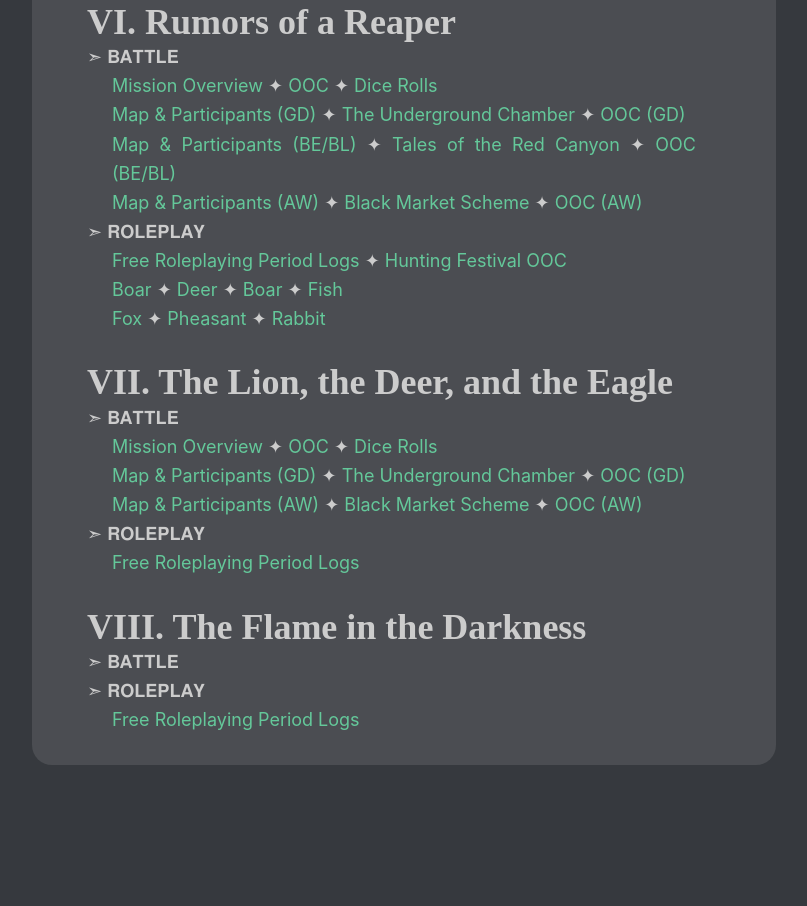
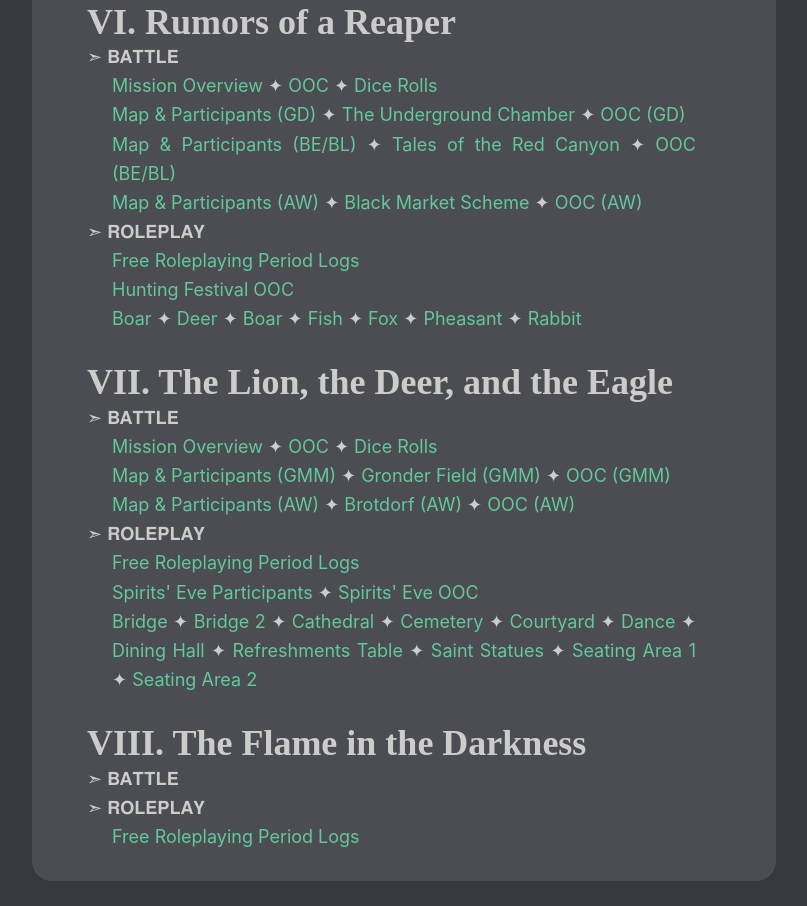
Before and after one commit to lockeanddemosthenes/BHaEArchive, a plain HTML site: page index.html in a window 1280 px wide. Shown: the part 1973-2879 px from the top of the page, without its empty margins (236-1043 px from the left). Before the commit the page ends 2763 px from the top, so only its background shows below. Drawn offline with Linux system fonts and the light colour scheme.

Commit message:
ch 7 links

```diff
--- a/index.html
+++ b/index.html
@@ -76,17 +76,21 @@
     <p class="indent"><a href="views/ch_06_rumors_of_a_reaper/missions/bebl-map-and-participants.html">Map & Participants (BE/BL)</a> ✦ <a href="views/ch_06_rumors_of_a_reaper/missions/bebl-red-canyon.html">Tales of the Red Canyon</a> ✦ <a href="views/ch_06_rumors_of_a_reaper/missions/bebl-ooc.html">OOC (BE/BL)</a></p>
     <p class="indent"><a href="views/ch_06_rumors_of_a_reaper/missions/aw-map-and-participants.html">Map & Participants (AW)</a> ✦ <a href="views/ch_06_rumors_of_a_reaper/missions/aw-enbarr.html">Black Market Scheme</a> ✦ <a href="views/ch_06_rumors_of_a_reaper/missions/aw-ooc.html">OOC (AW)</a></p>
     <p>➣ 𝐑𝐎𝐋𝐄𝐏𝐋𝐀𝐘</p>
-    <p class="indent"><a href="https://docs.google.com/document/d/1d6WVu0SwHGOpGqxuaiQoDvaeODD08eOJPDihfQwH8oE">Free Roleplaying Period Logs</a> ✦ <a href="views/ch_06_rumors_of_a_reaper/hunting_festival/ooc.html">Hunting Festival OOC</a></p>
-    <p class="indent"><a href="views/ch_06_rumors_of_a_reaper/hunting_festival/boar_fritz-zero.html">Boar</a> ✦ <a href="views/ch_06_rumors_of_a_reaper/hunting_festival/deer_caspar-leonie.html">Deer</a> ✦ <a href="views/ch_06_rumors_of_a_reaper/hunting_festival/duck_ashe-gavrel.html">Boar</a> ✦ <a href="views/ch_06_rumors_of_a_reaper/hunting_festival/fish_linhardt-thyra.html">Fish</a></p>
-    <p class="indent"><a href="views/ch_06_rumors_of_a_reaper/hunting_festival/fox_cyril-soleil.html">Fox</a> ✦ <a href="views/ch_06_rumors_of_a_reaper/hunting_festival/pheasant_danny-lucy.html">Pheasant</a> ✦ <a href="views/ch_06_rumors_of_a_reaper/hunting_festival/rabbit_mercedes-ziggy.html">Rabbit</a></p>
+    <p class="indent"><a href="https://docs.google.com/document/d/1d6WVu0SwHGOpGqxuaiQoDvaeODD08eOJPDihfQwH8oE">Free Roleplaying Period Logs</a></p>
+    <p class="indent"><a href="views/ch_06_rumors_of_a_reaper/hunting_festival/ooc.html">Hunting Festival OOC</a></p>
+    <p class="indent"><a href="views/ch_06_rumors_of_a_reaper/hunting_festival/boar_fritz-zero.html">Boar</a> ✦ <a href="views/ch_06_rumors_of_a_reaper/hunting_festival/deer_caspar-leonie.html">Deer</a> ✦ <a href="views/ch_06_rumors_of_a_reaper/hunting_festival/duck_ashe-gavrel.html">Boar</a> ✦ <a href="views/ch_06_rumors_of_a_reaper/hunting_festival/fish_linhardt-thyra.html">Fish</a> ✦ <a href="views/ch_06_rumors_of_a_reaper/hunting_festival/fox_cyril-soleil.html">Fox</a> ✦ <a href="views/ch_06_rumors_of_a_reaper/hunting_festival/pheasant_danny-lucy.html">Pheasant</a> ✦ <a href="views/ch_06_rumors_of_a_reaper/hunting_festival/rabbit_mercedes-ziggy.html">Rabbit</a></p>
 
 <h2 id="ch07">VII. The Lion, the Deer, and the Eagle</h2>
     <p>➣ 𝐁𝐀𝐓𝐓𝐋𝐄</p>
     <p class="indent"><a href="views/ch_07_the_lion_the_deer_and_the_eagle/missions/debriefs.html">Mission Overview</a> ✦ <a href="views/ch_07_the_lion_the_deer_and_the_eagle/missions/chapter-ooc.html">OOC</a> ✦ <a href="views/ch_07_the_lion_the_deer_and_the_eagle/missions/chapter-rolls.html">Dice Rolls</a></p>
-    <p class="indent"><a href="views/ch_07_the_lion_the_deer_and_the_eagle/missions/gd-map-and-participants.html">Map & Participants (GD)</a> ✦ <a href="views/ch_07_the_lion_the_deer_and_the_eagle/missions/gd-underground-chamber.html">The Underground Chamber</a> ✦ <a href="views/ch_07_the_lion_the_deer_and_the_eagle/missions/gd-ooc.html">OOC (GD)</a></p>
-    <p class="indent"><a href="views/ch_07_the_lion_the_deer_and_the_eagle/missions/aw-map-and-participants.html">Map & Participants (AW)</a> ✦ <a href="views/ch_07_the_lion_the_deer_and_the_eagle/missions/aw-enbarr.html">Black Market Scheme</a> ✦ <a href="views/ch_07_the_lion_the_deer_and_the_eagle/missions/aw-ooc.html">OOC (AW)</a></p>
+    <p class="indent"><a href="views/ch_07_the_lion_the_deer_and_the_eagle/missions/gmm-map-and-participants.html">Map & Participants (GMM)</a> ✦ <a href="views/ch_07_the_lion_the_deer_and_the_eagle/missions/gmm-gronder-field.html">Gronder Field (GMM)</a> ✦ <a href="views/ch_07_the_lion_the_deer_and_the_eagle/missions/gmm-ooc.html">OOC (GMM)</a></p>
+    <p class="indent"><a href="views/ch_07_the_lion_the_deer_and_the_eagle/missions/aw-map-and-participants.html">Map & Participants (AW)</a> ✦ <a href="views/ch_07_the_lion_the_deer_and_the_eagle/missions/aw-brotdorf.html">Brotdorf (AW)</a> ✦ <a href="views/ch_07_the_lion_the_deer_and_the_eagle/missions/aw-ooc.html">OOC (AW)</a></p>
     <p>➣ 𝐑𝐎𝐋𝐄𝐏𝐋𝐀𝐘</p>
     <p class="indent"><a href="https://docs.google.com/document/d/1rf--BnaoG8vs80x_qAE95d9D3HH1yfunL8jK3F0BJXg">Free Roleplaying Period Logs</a></p>
+    <p class="indent"><a href="views/ch_07_the_lion_the_deer_and_the_eagle/spirits_eve/spirits-eve-participants.html">Spirits' Eve Participants</a> ✦ <a href="views/ch_07_the_lion_the_deer_and_the_eagle/spirits_eve/spirits-eve-ooc.html">Spirits' Eve OOC</a></p>
+    <p class="indent"><a href="views/ch_07_the_lion_the_deer_and_the_eagle/spirits_eve/bridge-se.html">Bridge</a> ✦ <a href="views/ch_07_the_lion_the_deer_and_the_eagle/spirits_eve/bridge-se-2.html">Bridge 2</a> ✦ <a href="views/ch_07_the_lion_the_deer_and_the_eagle/spirits_eve/cathedral-se.html">Cathedral</a> ✦ <a href="views/ch_07_the_lion_the_deer_and_the_eagle/spirits_eve/cemetery-se.html">Cemetery</a> ✦
+        <a href="views/ch_07_the_lion_the_deer_and_the_eagle/spirits_eve/courtyard-se.html">Courtyard</a> ✦ <a href="views/ch_07_the_lion_the_deer_and_the_eagle/spirits_eve/dance-area-se.html">Dance</a> ✦ <a href="views/ch_07_the_lion_the_deer_and_the_eagle/spirits_eve/dining-hall-se.html">Dining Hall</a> ✦ <a href="views/ch_07_the_lion_the_deer_and_the_eagle/spirits_eve/refreshments-table-se.html">Refreshments Table</a> ✦
+        <a href="views/ch_07_the_lion_the_deer_and_the_eagle/spirits_eve/saint-statues-se.html">Saint Statues</a> ✦ <a href="views/ch_07_the_lion_the_deer_and_the_eagle/spirits_eve/seating-area-1-se.html">Seating Area 1</a> ✦ <a href="views/ch_07_the_lion_the_deer_and_the_eagle/spirits_eve/seating-area-2-se.html">Seating Area 2</a></p>
 
 <h2 id="ch08">VIII. The Flame in the Darkness</h2>
     <p>➣ 𝐁𝐀𝐓𝐓𝐋𝐄</p>
```
